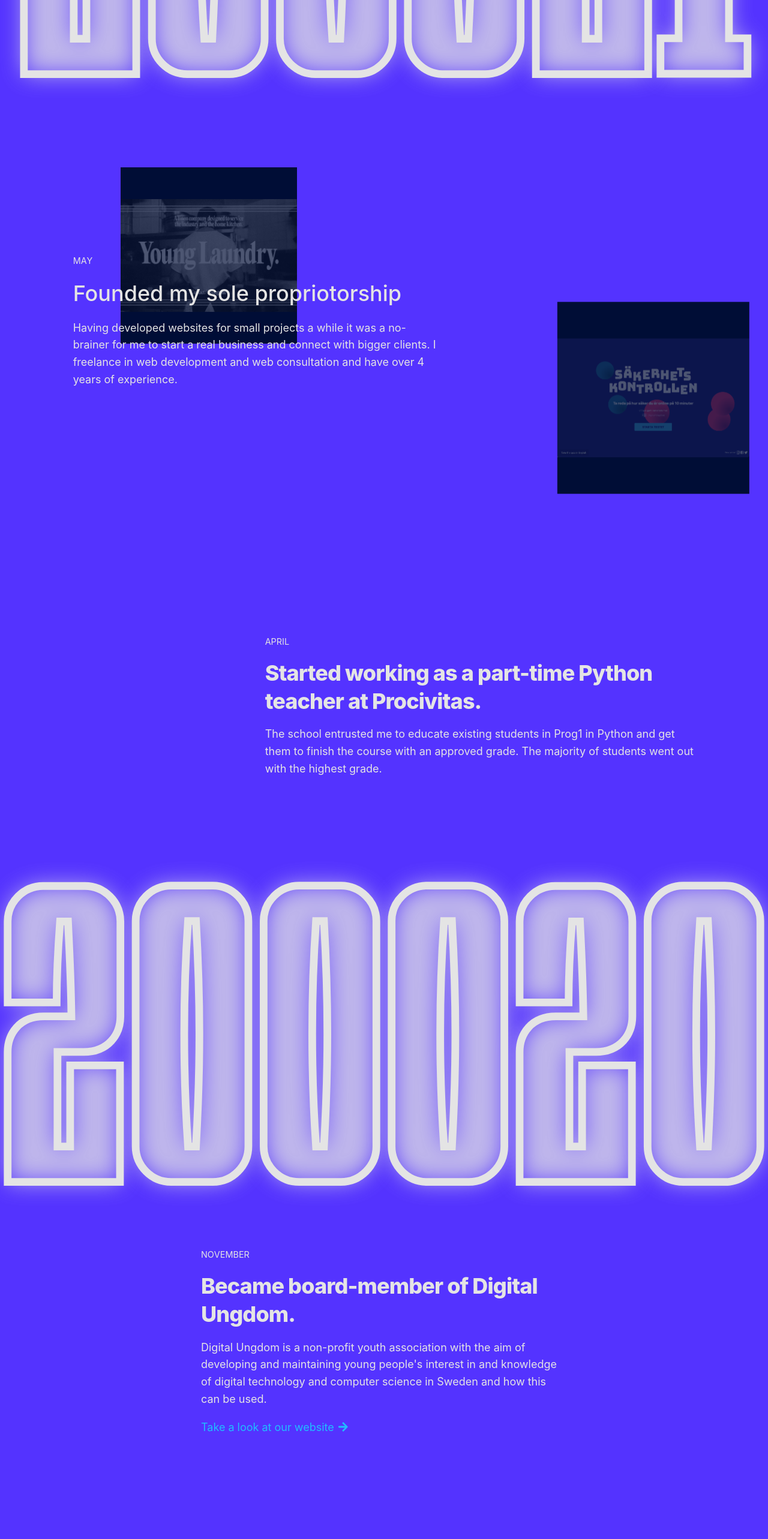
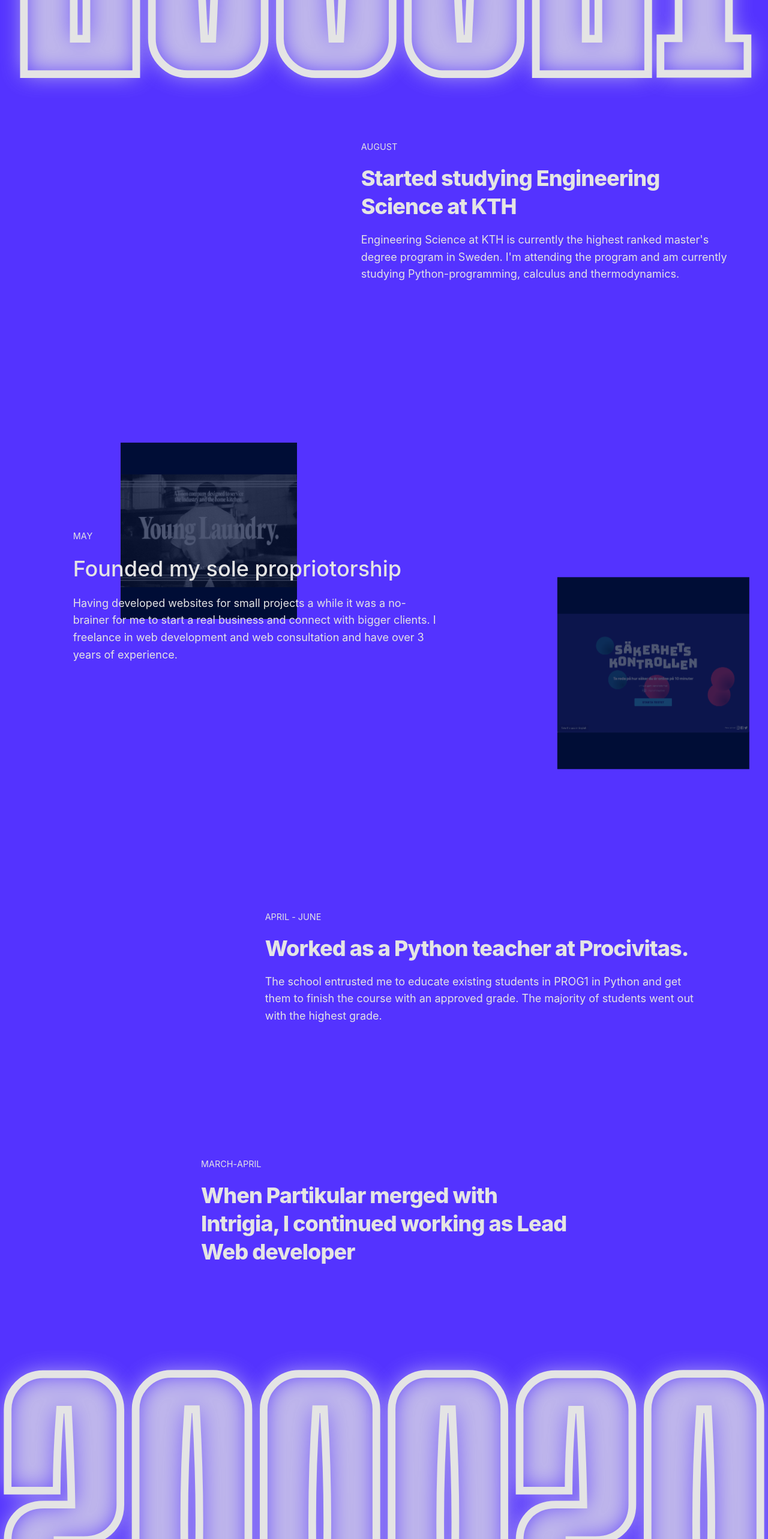
Before and after one commit to sakerhetspolisen/portofolio, a Next.js app: page / in a window 1280 px wide. Shown: the part 1240-3806 px from the top of the page at 60% size. Built offline with nearby package versions, Linux system fonts and the light colour scheme; a web font is replaced by a local one.

Commit message:
Updated career

```diff
--- a/pages/index.tsx
+++ b/pages/index.tsx
@@ -52,18 +52,30 @@ const Home = () => {
       <SnakeGame gameHasStartedState={setGameHasStarted} />
       <HeroBanner gameHasStarted={gameHasStarted} />
       <YearBanner year="200021">
+        <Event
+          title="Started studying Engineering Science at KTH"
+          month="August"
+          summary="Engineering Science at KTH is currently the highest ranked master's degree program in Sweden. I'm attending the program and am currently studying Python-programming, calculus and thermodynamics."
+          width={6}
+          displacement={5}
+        />
         <EventWithImages
           title="Founded my sole propriotorship"
           month="May"
-          summary='Having developed websites for small projects a while it was a no-brainer for me to start a real business and connect with bigger clients. I freelance in web development and web consultation and have over 4 years of experience.'
+          summary='Having developed websites for small projects a while it was a no-brainer for me to start a real business and connect with bigger clients. I freelance in web development and web consultation and have over 3 years of experience.'
           images={["youngLaundry.png", "sakerhetsKontrollen.png"]}
         />
         <Event
-          title="Started working as a part-time Python teacher at Procivitas."
-          summary="The school entrusted me to educate existing students in Prog1 in Python and get them to finish the course with an approved grade. The majority of students went out with the highest grade."
-          month="April"
+          title="Worked as a Python teacher at Procivitas."
+          summary="The school entrusted me to educate existing students in PROG1 in Python and get them to finish the course with an approved grade. The majority of students went out with the highest grade."
+          month="April - June"
           width={7}
           displacement={3}
+        />
+        <Event
+          title="When Partikular merged with Intrigia, I continued working as Lead Web developer"
+          month="March-April"
+          width={6}
         />
       </YearBanner>
       <YearBanner year="200020">
@@ -114,7 +126,7 @@ const Home = () => {
           images={["revenuir.png", "sccoStudio.png", "botAttack.png"]}
         />
         <Event
-          title="Started at Procivitas"
+          title="Started studying at Procivitas"
           month="August"
           summary="I spent the whole year preparing for my studies at Procivitas high school STEM programme. During the first two years I gained an understanding of Classical and Modern Physics, Mathematics on a higher level, algorithm design and programming in Python."
           width={6}
```
